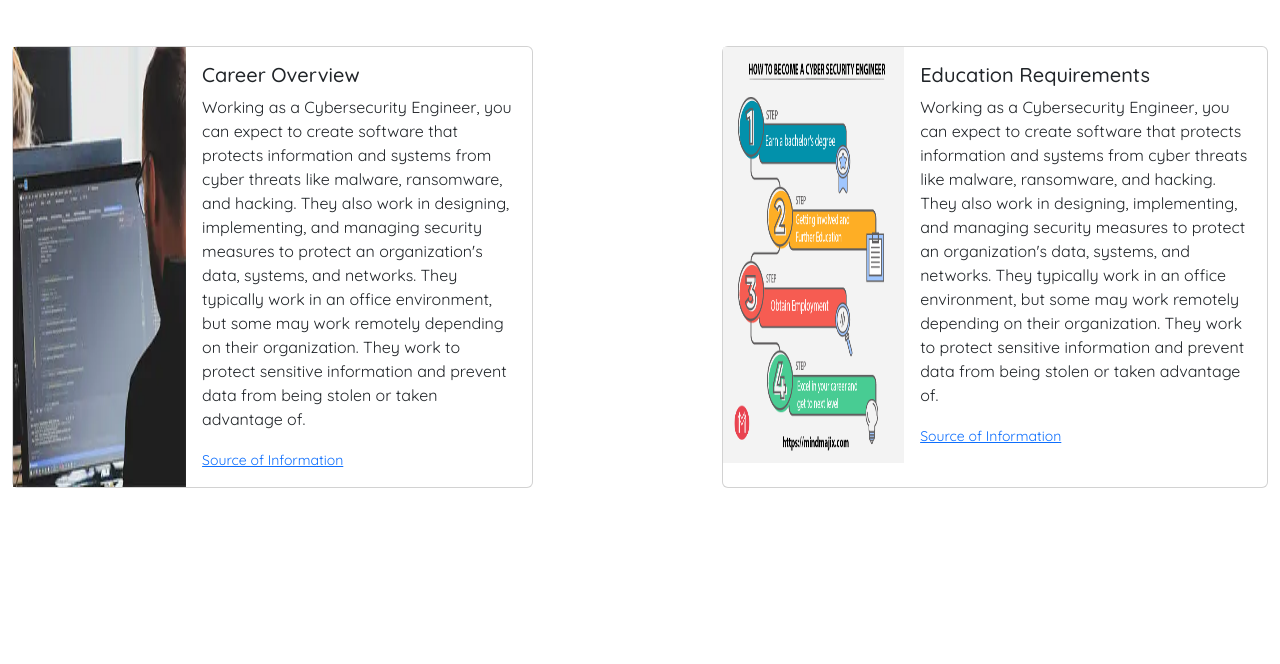
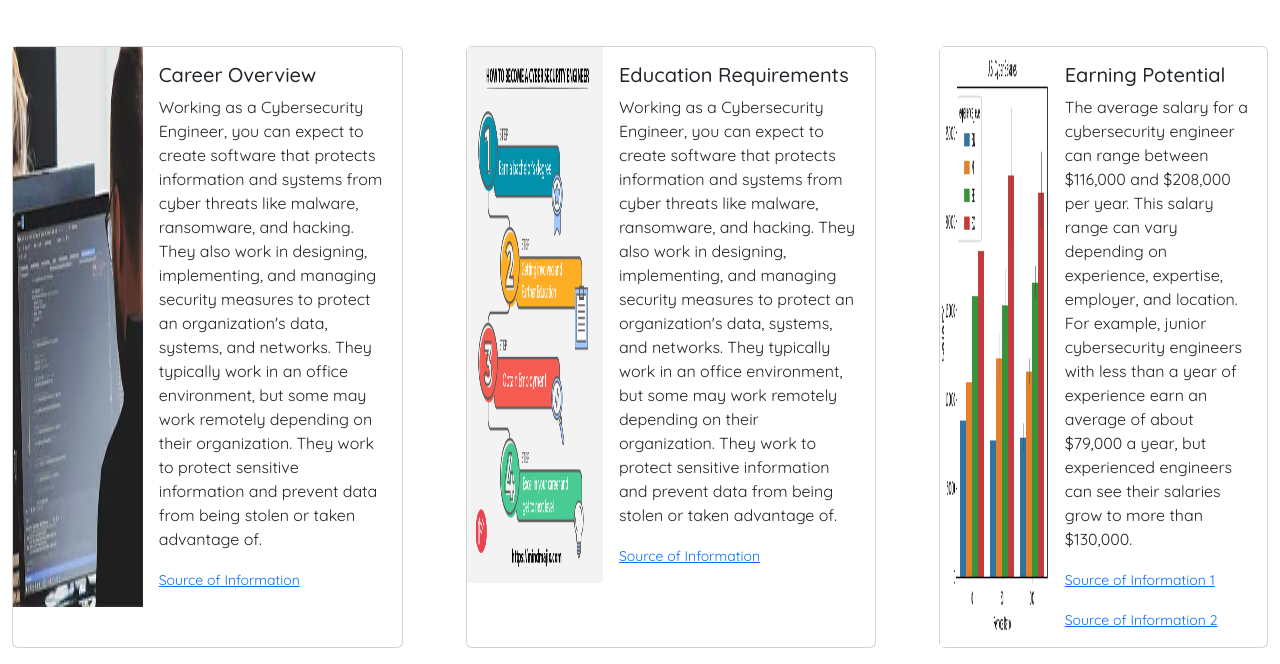
Before and after one commit to OwenC525/Future-Me-Career, a plain HTML site: page index.html in a window 1280 px wide. Shown: the part 156-820 px from the top of the page. Drawn offline with nearby package versions, Linux system fonts and the light colour scheme; a web font is replaced by a local one.

Commit message:
added last card

```diff
--- a/index.html
+++ b/index.html
@@ -80,6 +80,25 @@
                 </div>
               </div>
 
+
+              <div class="card mb-3 cardstyle" style="max-width: 620px;">
+                <div class="row g-0">
+                  <div class="col-md-4">
+                    <img src="images/1_eO0stDDclcCfjHJ9MDDZrw.png" class="img-fluid" alt="...">
+                  </div>
+                  <div class="col-md-8">
+                    <div class="card-body cardtxt">
+                      <h5 class="card-title">Earning Potential</h5>
+                      <p class="card-text">The average salary for a cybersecurity engineer can range between $116,000 and $208,000 per year. This salary range can vary depending on experience, expertise, employer, and location. For example, junior cybersecurity engineers with less than a year of experience earn an average of about $79,000 a year, but experienced engineers can see their salaries grow to more than $130,000.
+                        </p>
+                      <p class="card-text"><small class="text-body-secondary"><a href="https://mondo.com/insights/highest-paid-cyber-security-jobs-salaries/#:~:text=Cyber%20Security%20Engineer%20Salary,hacking%20attempts%2C%20and%20persistent%20threats.">Source of Information 1</a></small></p>
+                      <p class="card-text"><small class="text-body-secondary"><a href="https://www.neit.edu/blog/cyber-security-salary#:~:text=How%20much%20does%20a%20cyber,can%20break%20into%20the%20industry.">Source of Information 2</a></small></p>
+                    </div>
+                  </div>
+                </div>
+              </div>
+
+
         </main>
 
         </div>
--- a/style.css
+++ b/style.css
@@ -1,7 +1,7 @@
 main {
     display: flex;
     justify-content: center;
-    gap: 15%; /* Adjust the gap between the cards as needed */
+    gap: 5%; /* Adjust the gap between the cards as needed */
 }
 
 .h1txt {
```
Also changed, not shown: images/1_eO0stDDclcCfjHJ9MDDZrw.png (added).
